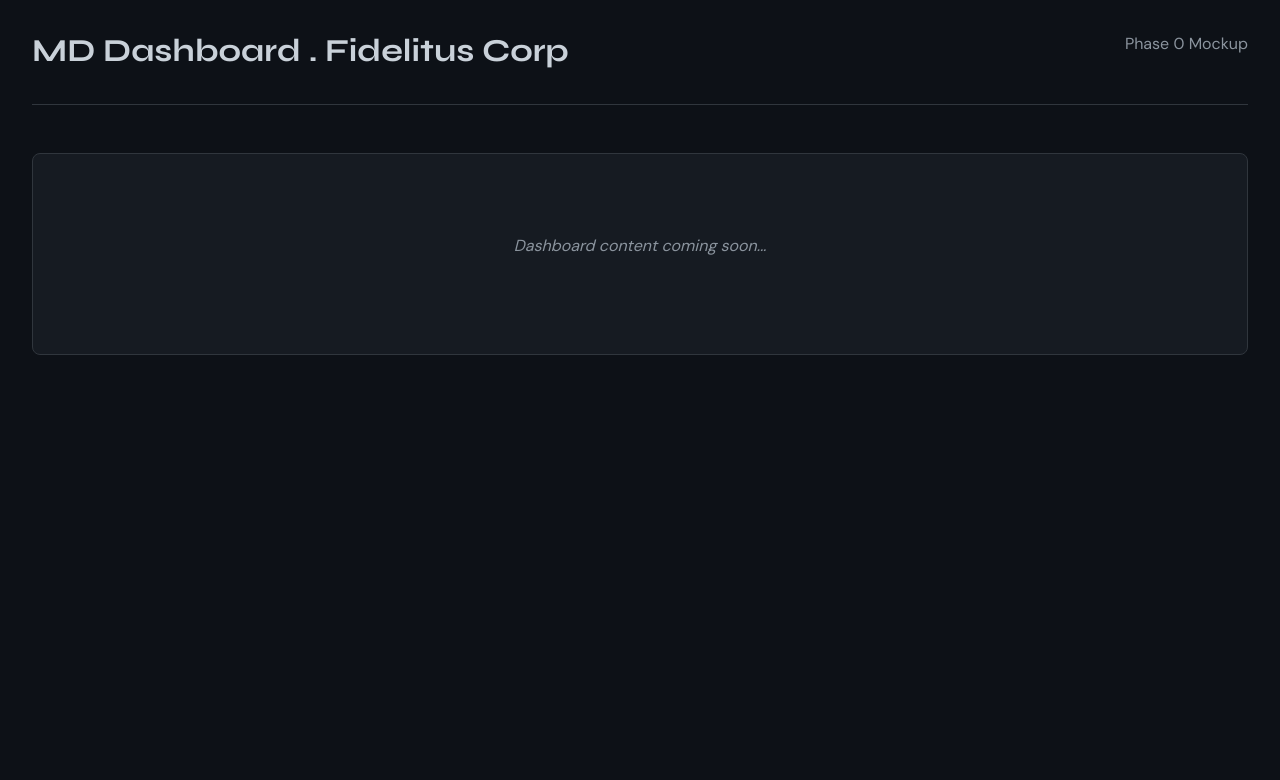
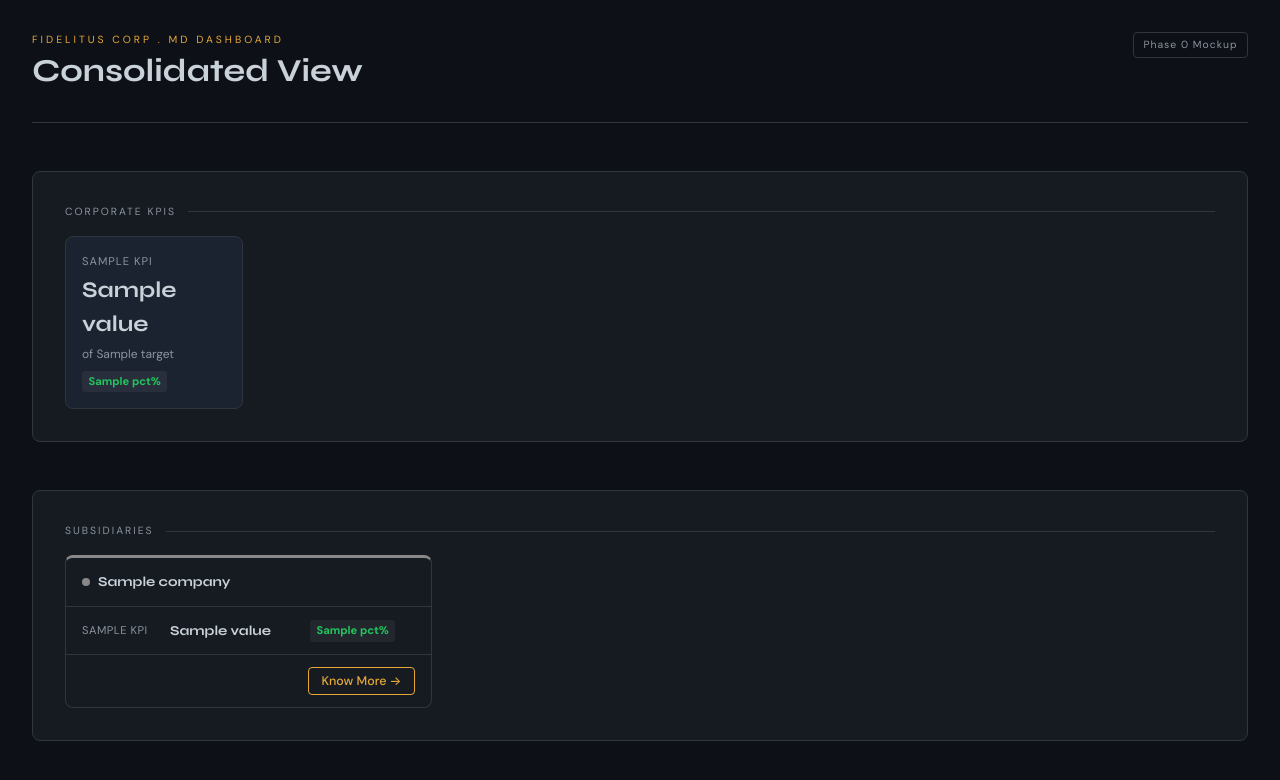
Before and after one commit to katharguppe/mddb, a FastAPI app: template app/templates/dashboard.html in a window 1280 px wide. Shown: the top 780 px of the page. Run offline with FastAPI, Linux system fonts and the light colour scheme; the template is opened without the code that fills it: most values are stand-ins (such as "Sample title", 1, 10 or a date in 2020).

Commit message:
[TASK-003] feat: render corporate KPI strip and 6 company cards from dummy data

```diff
--- a/app/templates/dashboard.html
+++ b/app/templates/dashboard.html
@@ -3,15 +3,106 @@
 {% block title %}MD Dashboard . Fidelitus Corp{% endblock %}
 
 {% block content %}
+{# Macro: map percentage to CSS color-band class #}
+{% macro pct_class(pct) -%}
+  {%- if pct is none -%}
+  {%- elif pct <= 25 -%}kpi-status-red
+  {%- elif pct <= 50 -%}kpi-status-red-orange
+  {%- elif pct <= 75 -%}kpi-status-amber
+  {%- else -%}kpi-status-green
+  {%- endif -%}
+{%- endmacro %}
+
 <header class="dashboard-header">
-    <h1 class="dashboard-title">MD Dashboard . Fidelitus Corp</h1>
-    <p class="dashboard-subtitle">Phase 0 Mockup</p>
+    <div>
+        <p class="dashboard-eyebrow">Fidelitus Corp . MD Dashboard</p>
+        <h1 class="dashboard-title">Consolidated View</h1>
+    </div>
+    <span class="phase-badge">Phase 0 Mockup</span>
 </header>
 
 <main class="dashboard-main">
-    <!-- Placeholder for dashboard content -->
+
+    {# ── Section A: Corporate KPI Strip ── #}
     <section class="section">
-        <p class="placeholder-text">Dashboard content coming soon...</p>
+        <div class="section-label">Corporate KPIs</div>
+        <div class="kpi-strip">
+            {% for kpi in data.corporate.kpis %}
+            <div class="kpi-card">
+                <div class="kpi-label">{{ kpi.label }}</div>
+                <div class="kpi-value">{{ kpi.value }}</div>
+                {% if kpi.target %}
+                <div class="kpi-target">of {{ kpi.target }}</div>
+                {% endif %}
+                {% if kpi.pct is not none %}
+                <div class="kpi-footer">
+                    <span class="pct-badge {{ pct_class(kpi.pct) }}">{{ kpi.pct }}%</span>
+                    {% if kpi.delta == "up" %}<span class="delta-up">▲</span>
+                    {% elif kpi.delta == "down" %}<span class="delta-down">▼</span>
+                    {% endif %}
+                </div>
+                {% endif %}
+            </div>
+            {% endfor %}
+        </div>
     </section>
+
+    {# ── Section B: Company Cards ── #}
+    <section class="section">
+        <div class="section-label">Subsidiaries</div>
+        <div class="companies-grid">
+            {% for company in data.companies %}
+            <div class="company-card" style="border-top-color: {{ company.dot_color }}">
+
+                {# Card header: dot + name #}
+                <div class="company-card-header">
+                    <span class="company-dot" style="background: {{ company.dot_color }}"></span>
+                    <span class="company-name">{{ company.name }}</span>
+                </div>
+
+                {# KPI rows #}
+                <div class="company-kpi-table">
+                    {% for kpi in company.kpis %}
+                    <div class="company-kpi-row">
+                        <span class="ckpi-label">{{ kpi.label }}</span>
+                        <span class="ckpi-value">{{ kpi.value }}</span>
+                        {% if kpi.pct is not none %}
+                        <span class="pct-badge {{ pct_class(kpi.pct) }}">{{ kpi.pct }}%</span>
+                        {% if kpi.delta == "up" %}<span class="delta-up">▲</span>
+                        {% elif kpi.delta == "down" %}<span class="delta-down">▼</span>
+                        {% else %}<span class="delta-none"></span>
+                        {% endif %}
+                        {% else %}
+                        <span class="ckpi-target-placeholder"></span>
+                        <span class="delta-none"></span>
+                        {% endif %}
+                    </div>
+                    {% endfor %}
+                </div>
+
+                {# Know More button #}
+                <div class="company-card-footer">
+                    <button class="btn-know-more"
+                            onclick="toggleDetails('{{ company.id }}')">Know More →</button>
+                </div>
+
+                {# Slide-down details panel (hidden until toggled) #}
+                <div class="company-details" id="details-{{ company.id }}">
+                    <p class="details-placeholder">Aging analysis — Session 04</p>
+                </div>
+
+            </div>
+            {% endfor %}
+        </div>
+    </section>
+
 </main>
 {% endblock %}
+
+{% block extra_js %}
+<script>
+function toggleDetails(id) {
+    document.getElementById('details-' + id).classList.toggle('open');
+}
+</script>
+{% endblock %}
```
